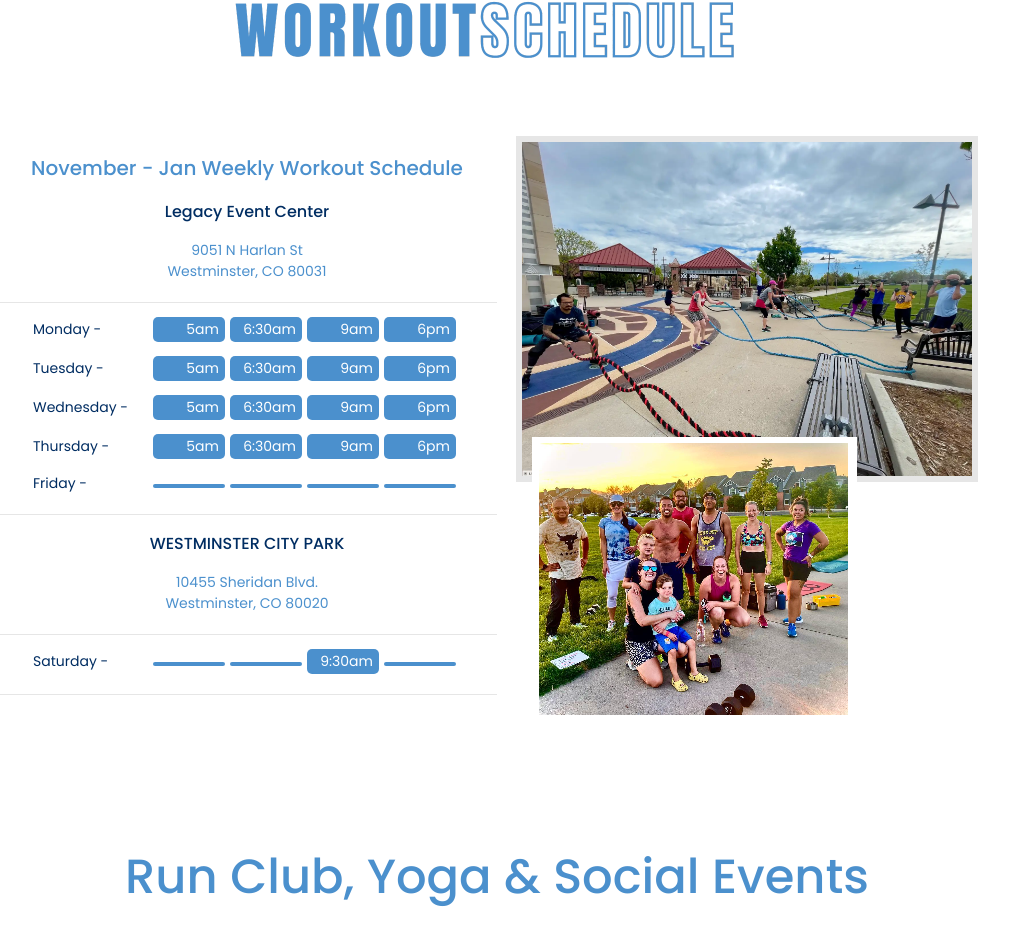
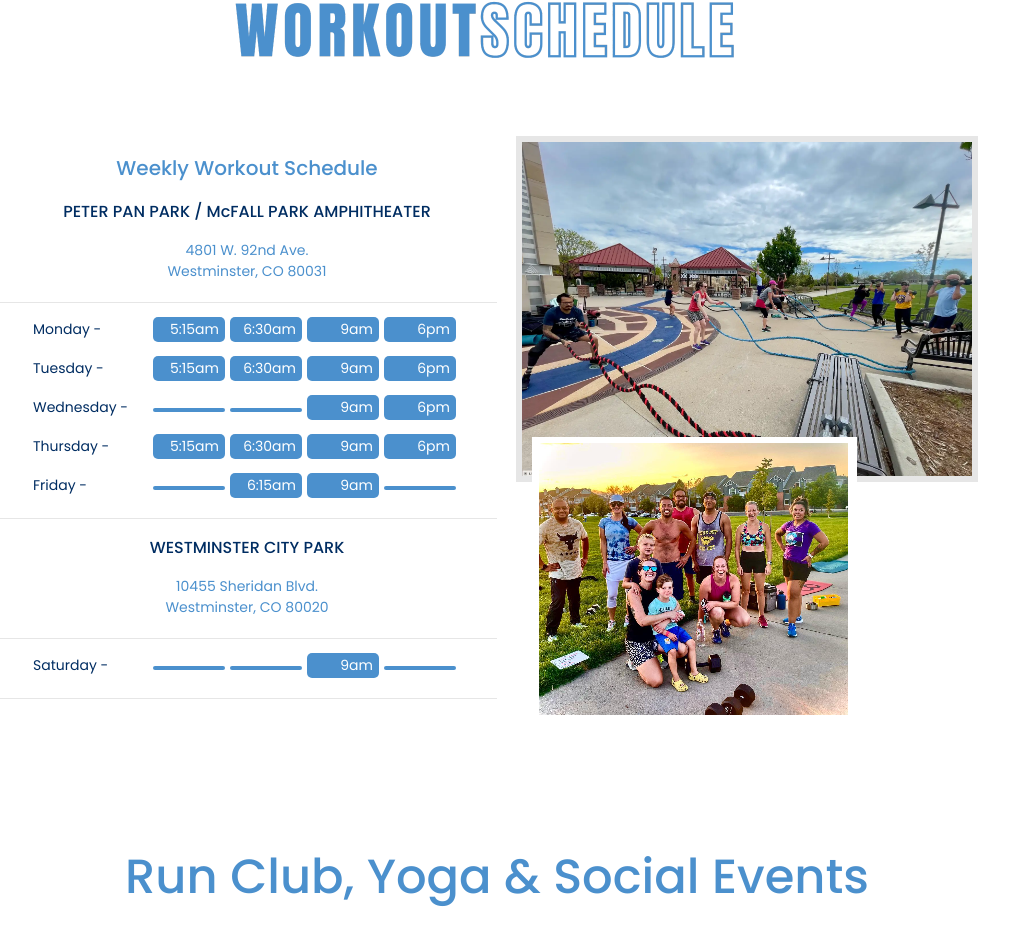
Before and after one commit to jpeazy22/onebody, a React (Create React App) app: page / in a window 1280 px wide. Shown: the part 3259-4192 px from the top of the page, without its empty margins (143-1152 px from the left). Built offline with nearby package versions, Linux system fonts and the light colour scheme.

Commit message:
updated class location and times

```diff
--- a/src/App.js
+++ b/src/App.js
@@ -384,7 +384,7 @@ const Fitness = () => {
             <div className="Schedule">
                 <img src={scheduleText} className="scheduleTitle" alt="Schedule Title" />
                 <section>
-                    {/*<div className="dailySchedule">
+                    <div className="dailySchedule">
                         <h2>Weekly Workout Schedule</h2>
                         <h3>PETER PAN PARK / McFALL PARK AMPHITHEATER</h3>
                         <p className="border"><a href="https://maps.app.goo.gl/CREtyUomNe7kq9qX7" target="_blank">4801 W. 92nd Ave.<br/>
@@ -392,29 +392,29 @@ const Fitness = () => {
                         </p>
                         <p>
                             <span className="day">Monday -</span>
-                            <span className="times">5am</span>
-                            <span className="times">6:15am</span>
+                            <span className="times">5:15am</span>
+                            <span className="times">6:30am</span>
                             <span className="times">9am</span>
                             <span className="times">6pm</span>
                         </p>
                         <p>
                             <span className="day">Tuesday -</span>
-                            <span className="times">5am</span>
-                            <span className="times">6:15am</span>
+                            <span className="times">5:15am</span>
+                            <span className="times">6:30am</span>
                             <span className="times">9am</span>
                             <span className="times">6pm</span>
                         </p>
                         <p>
                             <span className="day">Wednesday -</span>
-                            <span className="times">5am</span>
                             <span className="times"></span>
                             <span className="times"></span>
+                            <span className="times">9am</span>
                             <span className="times">6pm</span>
                         </p>
                         <p>
                             <span className="day">Thursday -</span>
-                            <span className="times">5am</span>
-                            <span className="times">6:15am</span>
+                            <span className="times">5:15am</span>
+                            <span className="times">6:30am</span>
                             <span className="times">9am</span>
                             <span className="times">6pm</span>
                         </p>
@@ -437,7 +437,7 @@ const Fitness = () => {
                             <span className="times"></span>
                         </p>
                     </div>
-                <br /> */}
+                {/* <br />
                     <div className="dailySchedule">
                         <h2>November - Jan Weekly Workout Schedule</h2>
                         <h3>Legacy Event Center</h3>
@@ -490,7 +490,7 @@ const Fitness = () => {
                             <span className="times">9:30am</span>
                             <span className="times"></span>
                         </p>
-                    </div>
+                    </div> */}
                 </section>
                 <section>
                     <div className="dailyScheduleImages">
```
